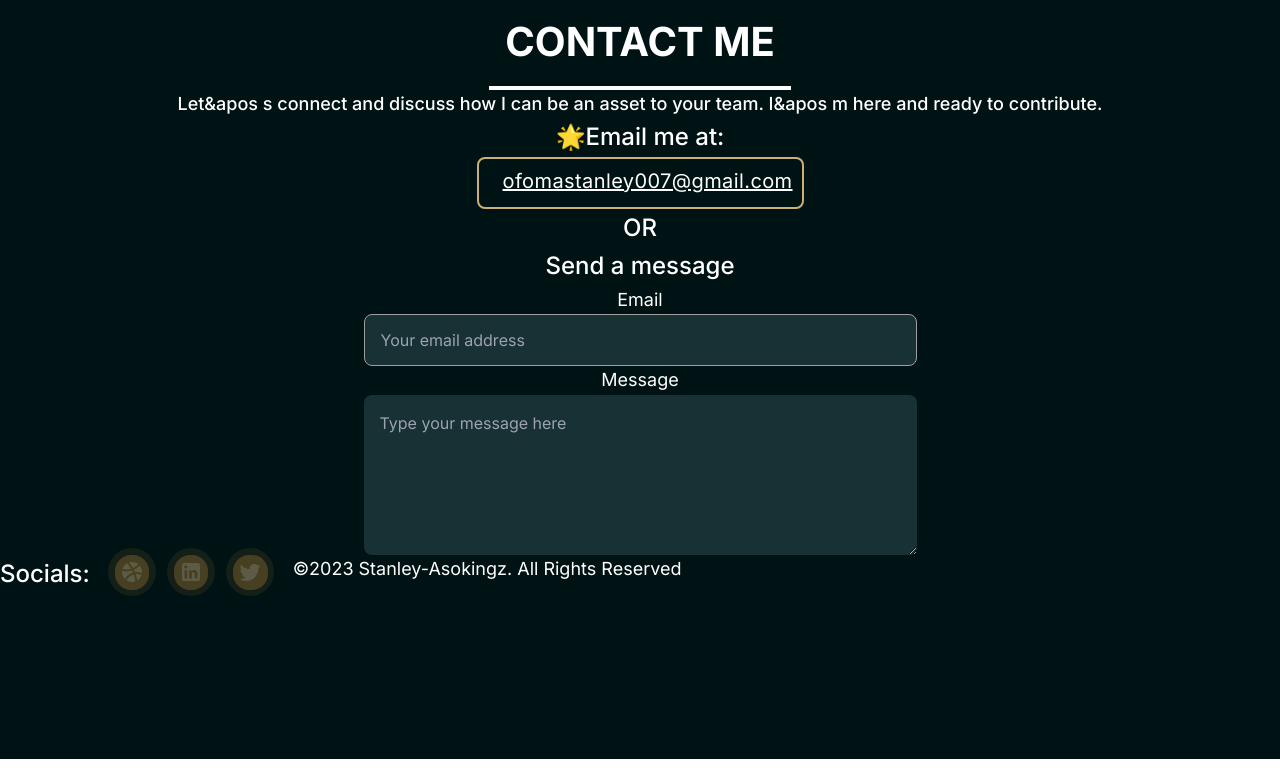
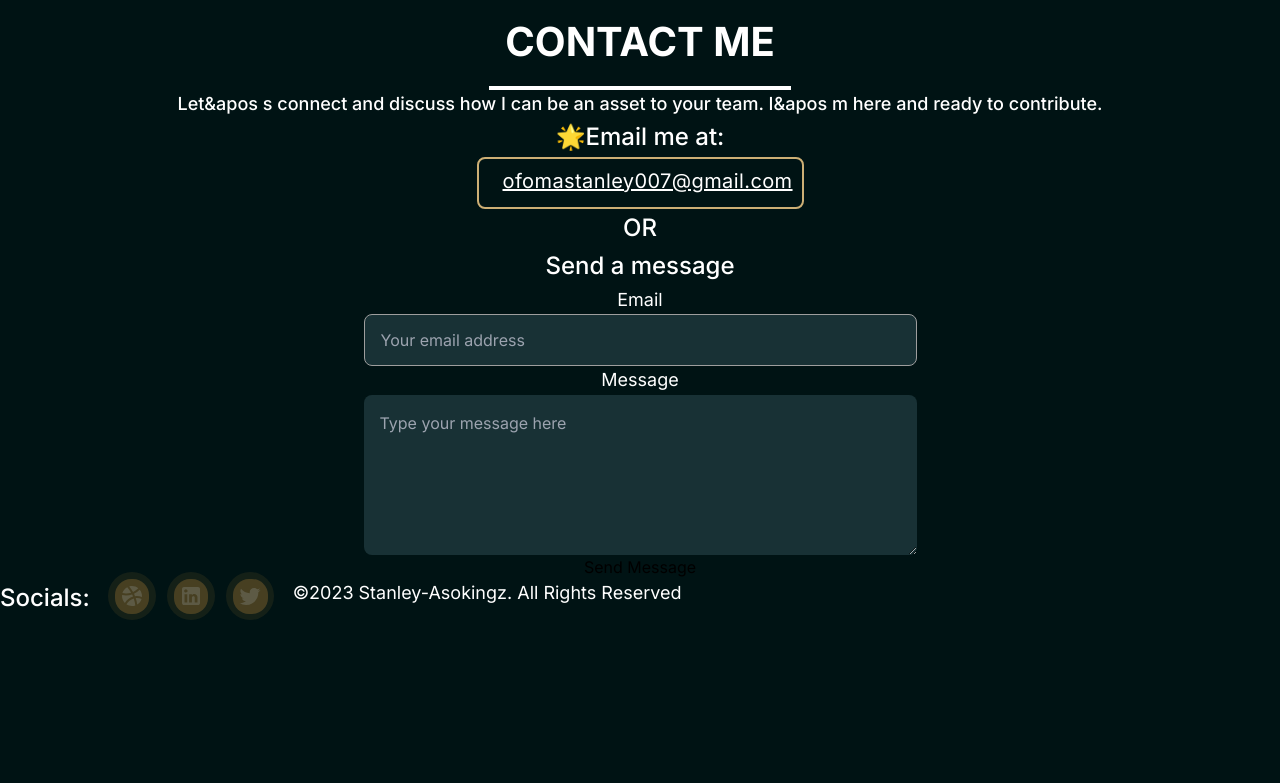
Before and after one commit to Maxwell011/portfolio-design, a Next.js app: page / in a window 1280 px wide. Shown: the part 4915-5698 px from the top of the page. Before the commit the page ends 5674 px from the top, so only its background shows below. Built offline with nearby package versions, Linux system fonts and the light colour scheme.

Commit message:
Added send button

```diff
--- a/src/app/components/Contact.tsx
+++ b/src/app/components/Contact.tsx
@@ -40,6 +40,10 @@ const Contact = () => {
           className="flex w-[553px] h-40 items-start gap-2.5 px-4 py-[15.5px] rounded-lg border-solid border-[#9E9E9E] bg-[#183135]"
           placeholder="Type your message here"
         ></textarea>
+        <div>
+          <button>Send Message</button>
+        </div>
+
       </section>
     </>
   );
```
